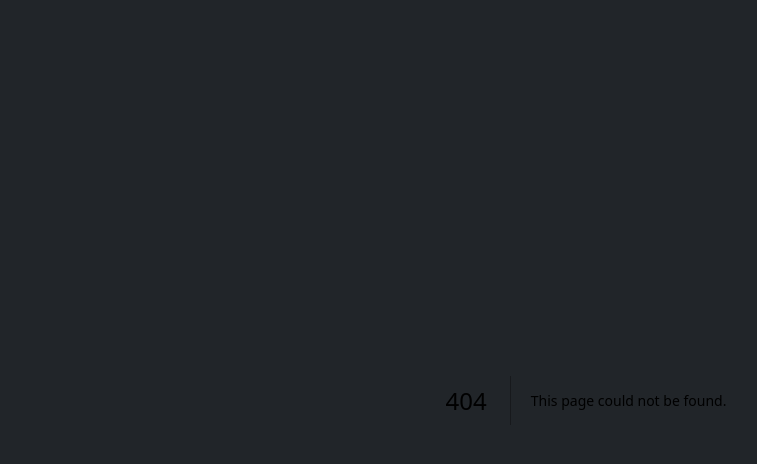
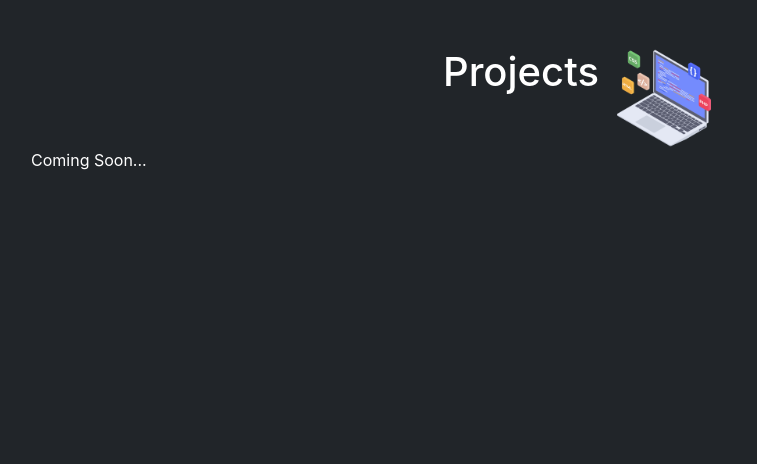
Before and after one commit to lodrixoll/my-personal-website, a Next.js app: page /projects in a window 1280 px wide. Before the commit this address had no page. Shown: the top 464 px of the page, without its empty margins (54-811 px from the left). Built offline with nearby package versions, Linux system fonts and the light colour scheme.

Commit message:
add projects

```diff
--- a/components/Navbar.tsx
+++ b/components/Navbar.tsx
@@ -8,10 +8,7 @@
                     <Link href="/">
                         <button className="btn btn-outline-primary btn-lg mx-2 my-1 text-white">Home</button>
                     </Link>
-                    {/* <Link href="#">
-                        <button className="btn btn-outline-primary mx-2 text-white">About</button>
-                    </Link> */}
-                    <Link href="#">
+                    <Link href="/projects">
                         <button className="btn btn-outline-primary btn-lg mx-2 my-1 text-white">Projects</button>
                     </Link>
                     <Link href="https://github.com/lodrixoll" target="_blank" rel="noopener noreferrer">
--- /dev/null
+++ b/pages/projects.tsx
@@ -0,0 +1,20 @@
+import React from 'react';
+
+const Projects = () => {
+    return (
+        <div className="container mt-5">
+            <div className="row justify-content-center">
+              <h1 className="text-white">Projects</h1>
+              <div className="col-auto">
+                <img src="/images/icons/web-development.png" alt="web development" className="img-fluid" style={{ width: '100px', height: '100px' }}/>
+              </div>
+            </div>
+
+            <div className="rowmt-3">
+                <p className="text-white">Coming Soon...</p>
+            </div>
+        </div>
+    );
+};
+
+export default Projects;
```
Also changed, not shown: public/images/icons/web-development.png (added).
